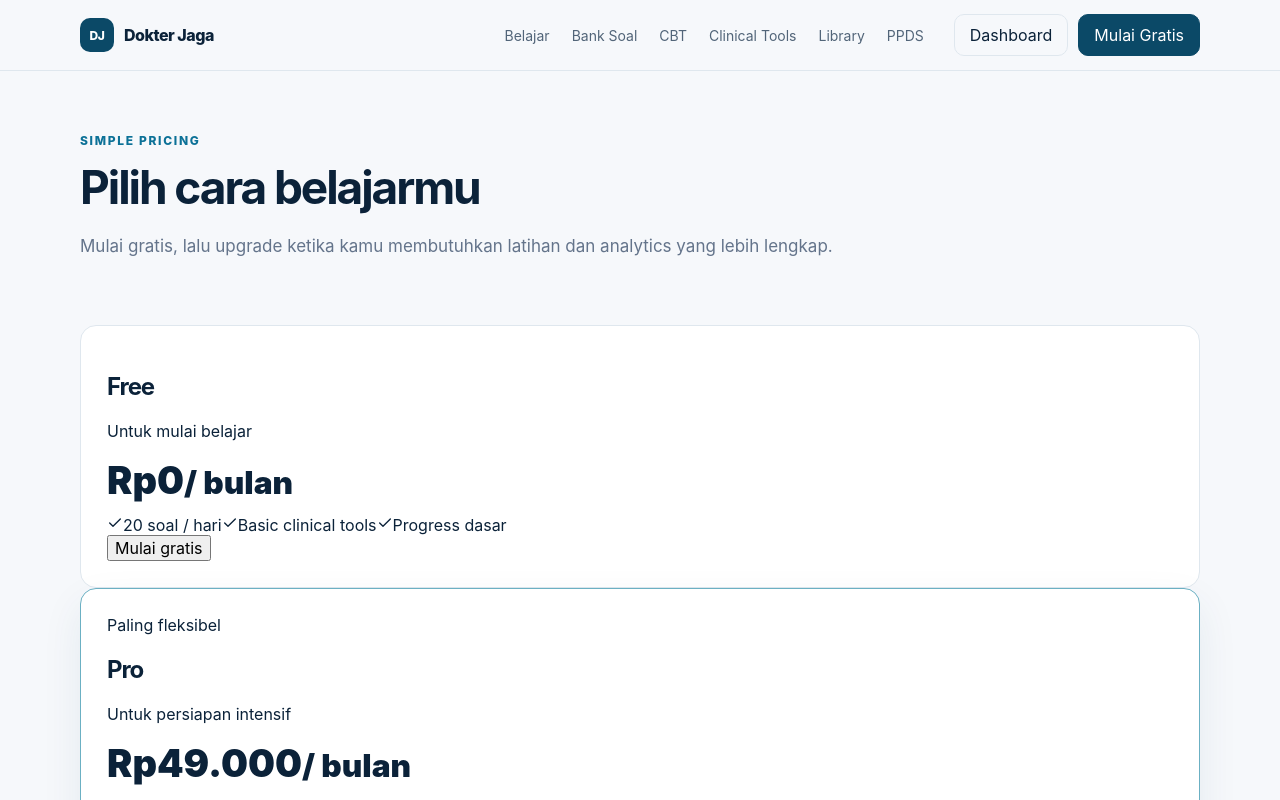
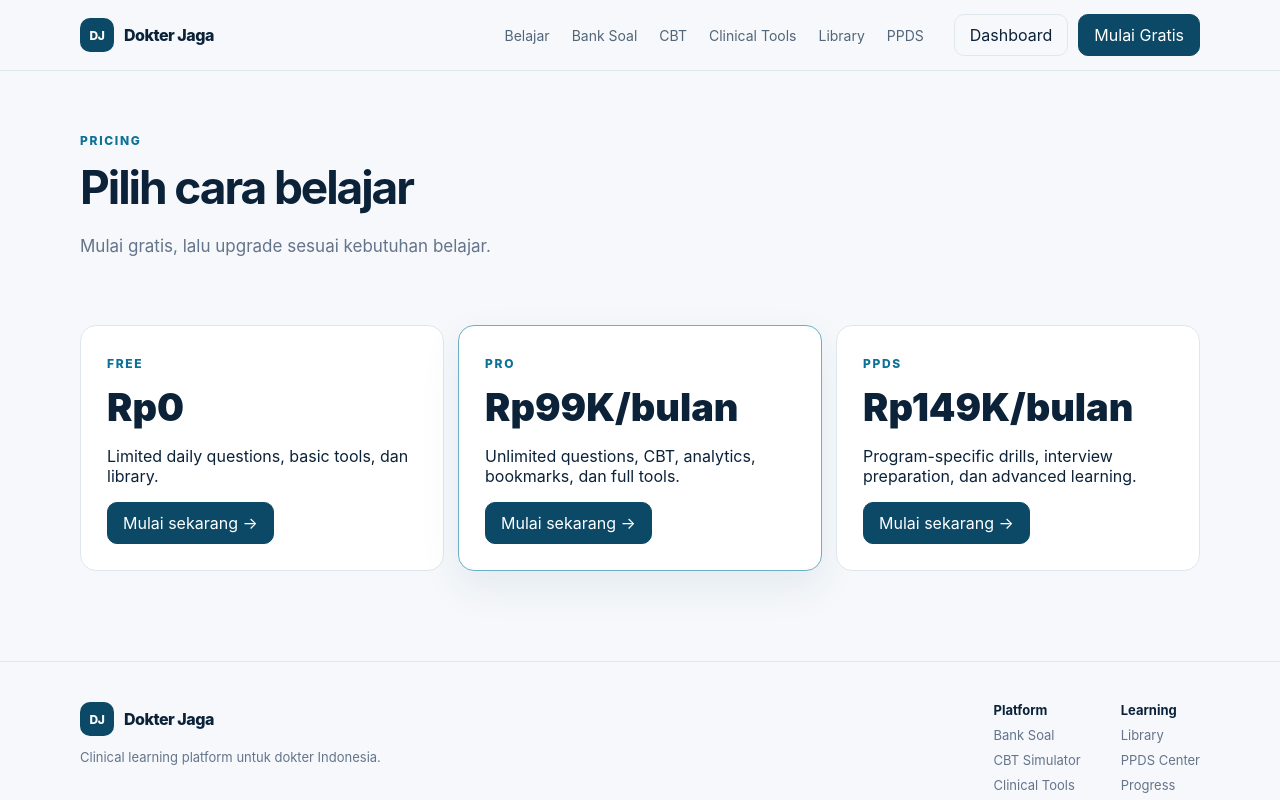
Before and after one commit to dwimakdasarimd-star/bank-soal-ukmppd, a Next.js app: page /pricing in a window 1280 px wide. Shown: the top 800 px of the page. Built offline with nearby package versions, Linux system fonts and the light colour scheme.

Commit message:
Stabilize pricing route

```diff
--- a/app/pricing/page.tsx
+++ b/app/pricing/page.tsx
@@ -1,3 +1,3 @@
-import {Check,ShieldCheck} from 'lucide-react'; import {Shell,PageHero} from '../components';
-const plans=[['Free','Rp0','Untuk mulai belajar',['20 soal / hari','Basic clinical tools','Progress dasar']],['Pro','Rp49.000','Untuk persiapan intensif',['Unlimited bank soal','CBT simulator','Pembahasan lengkap','Weak-topic drill','Analytics']],['PPDS','Rp79.000','Untuk persiapan seleksi',['PPDS question bank','Interview preparation','Clinical cases','Program-specific modules']]];
-export default function Pricing(){return <Shell><PageHero eyebrow="SIMPLE PRICING" title="Pilih cara belajarmu" description="Mulai gratis, lalu upgrade ketika kamu membutuhkan latihan dan analytics yang lebih lengkap."/><main className="container page-content"><div className="pricing-grid">{plans.map(([name,price,desc,items])=><article className={name==='Pro'?'price-card featured':'price-card'} key={name}>{name==='Pro'&&<span className="popular">Paling fleksibel</span>}<h2>{name}</h2><p>{desc}</p><div className="price">{price}<small>/ bulan</small></div><div className="check-list">{(items as string[]).map(x=><span key={x}><Check size={16}/>{x}</span>)}</div><button className={name==='Free'?'outline':'primary'}>{name==='Free'?'Mulai gratis':'Pilih '+name}</button></article>)}</div><div className="trust-box"><ShieldCheck size={20}/><div><b>Konten klinis tetap perlu diverifikasi</b><p>Platform ini adalah sarana belajar, bukan pengganti clinical judgment, guideline resmi, atau keputusan dokter yang merawat.</p></div></div></main></Shell>}
+import Link from 'next/link'; import {Shell,PageHero} from '../components';
+const plans=[['Free','Rp0','Limited daily questions, basic tools, dan library.'],['Pro','Rp99K/bulan','Unlimited questions, CBT, analytics, bookmarks, dan full tools.'],['PPDS','Rp149K/bulan','Program-specific drills, interview preparation, dan advanced learning.']];
+export default function Page(){return <Shell><PageHero eyebrow="PRICING" title="Pilih cara belajar" description="Mulai gratis, lalu upgrade sesuai kebutuhan belajar."/><main className="container page-content"><div className="price-grid">{plans.map(([n,p,d],i)=><article className={'price-card'+(i===1?' featured':'')} key={n}><span className="eyebrow">{n}</span><div className="price">{p}</div><p>{d}</p><Link className="primary-btn" href="/dashboard">Mulai sekarang →</Link></article>)}</div></main></Shell>}
```
